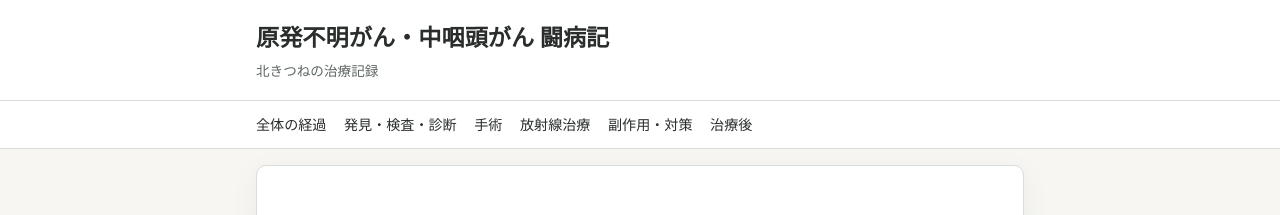
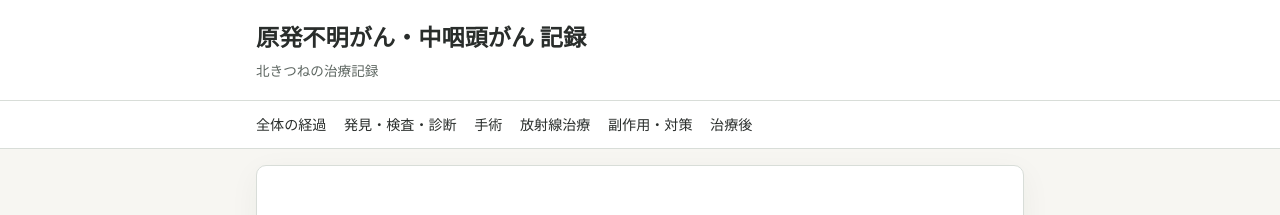
Before and after one commit to NorthFoxJp/cancer, a Jekyll site: the page built from index.md, in a window 1280 px wide and 900 px high. Shown: the top 215 px of the window. Built offline with Jekyll 4.4.1, drawn with Linux system fonts in a browser that asks for light colours.

Commit message:
Update site title wording

```diff
--- a/_config.yml
+++ b/_config.yml
@@ -1,5 +1,5 @@
-title: "原発不明がん・中咽頭がん 闘病記 — 北きつねの治療記録"
-short_title: "原発不明がん・中咽頭がん 闘病記"
+title: "原発不明がん・中咽頭がん 記録 — 北きつねの治療記録"
+short_title: "原発不明がん・中咽頭がん 記録"
 description: "原発不明がんから中咽頭がんと判明し、頸部郭清術、扁桃摘出術、放射線治療を受けた患者本人による治療記録です。"
 url: "https://northfoxjp.github.io"
 baseurl: "/cancer"
--- a/index.md
+++ b/index.md
@@ -1,6 +1,6 @@
 ---
 layout: default
-title: "原発不明がん・中咽頭がん 闘病記 — 北きつねの治療記録"
+title: "原発不明がん・中咽頭がん 記録 — 北きつねの治療記録"
 description: "首のしこりの発見、原発不明がんの診断、頸部郭清術、中咽頭がんの判明、放射線治療、副作用、その後を患者本人が記録した闘病記です。"
 schema_type: WebSite
 permalink: /
```
Also changed, not shown: README.md.
